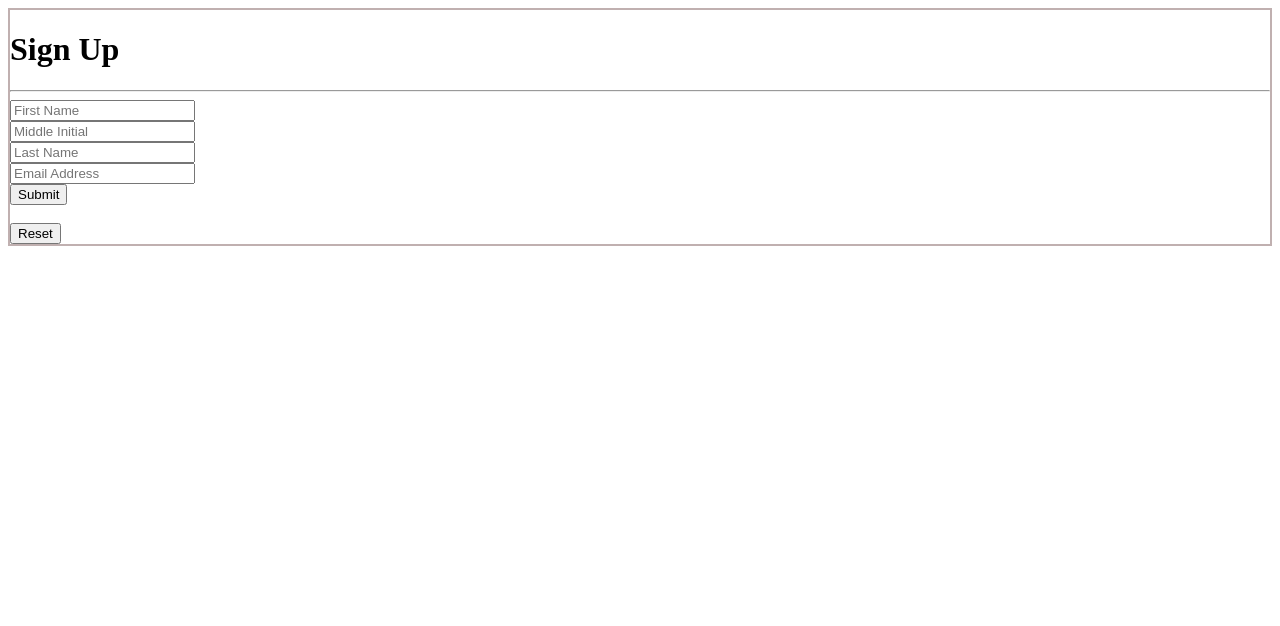
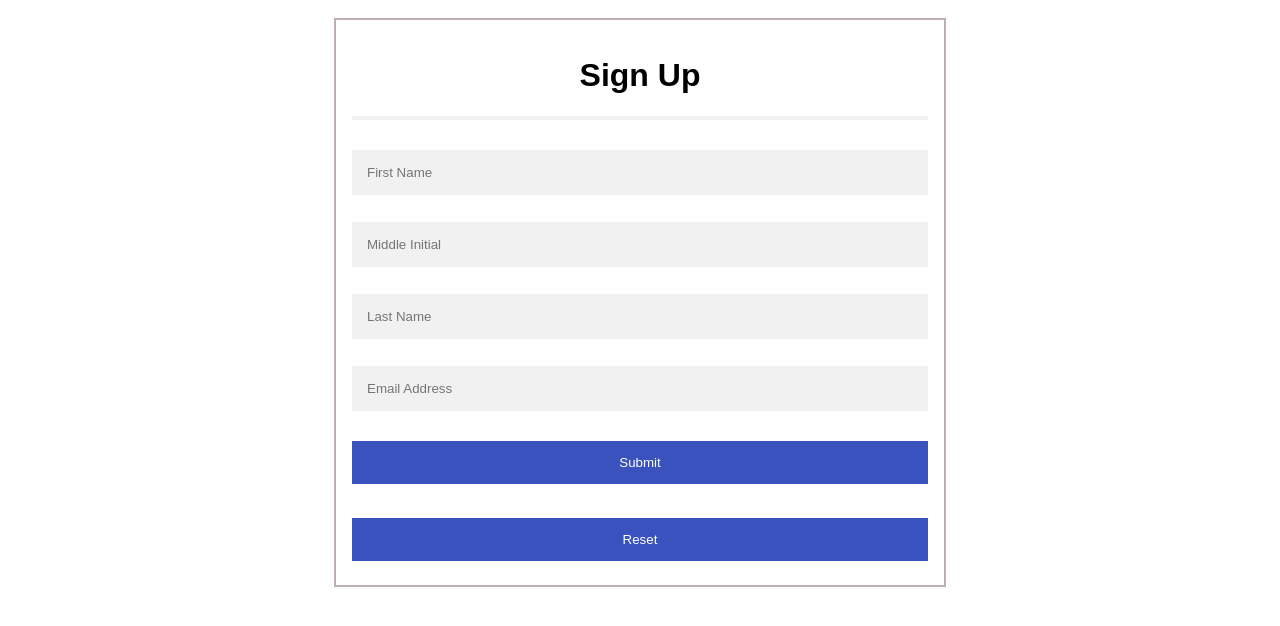
Before and after one commit to SleepLezz140/CPE107_LabTask_6, a plain HTML site: page index.html in a window 1280 px wide. Drawn offline with Linux system fonts and the light colour scheme.

Commit message:
Update index.html

```diff
--- a/index.html
+++ b/index.html
@@ -1,7 +1,7 @@
 <!DOCTYPE html>
 <html>
 <head>
-    <link href="/CPE107L/Lab Tasks/Lab Task 6/LT6.css" rel="stylesheet">
+    <link href="LT6.css" rel="stylesheet">
     <title>Lab Task 6</title>
 </head>
 <body>
```
